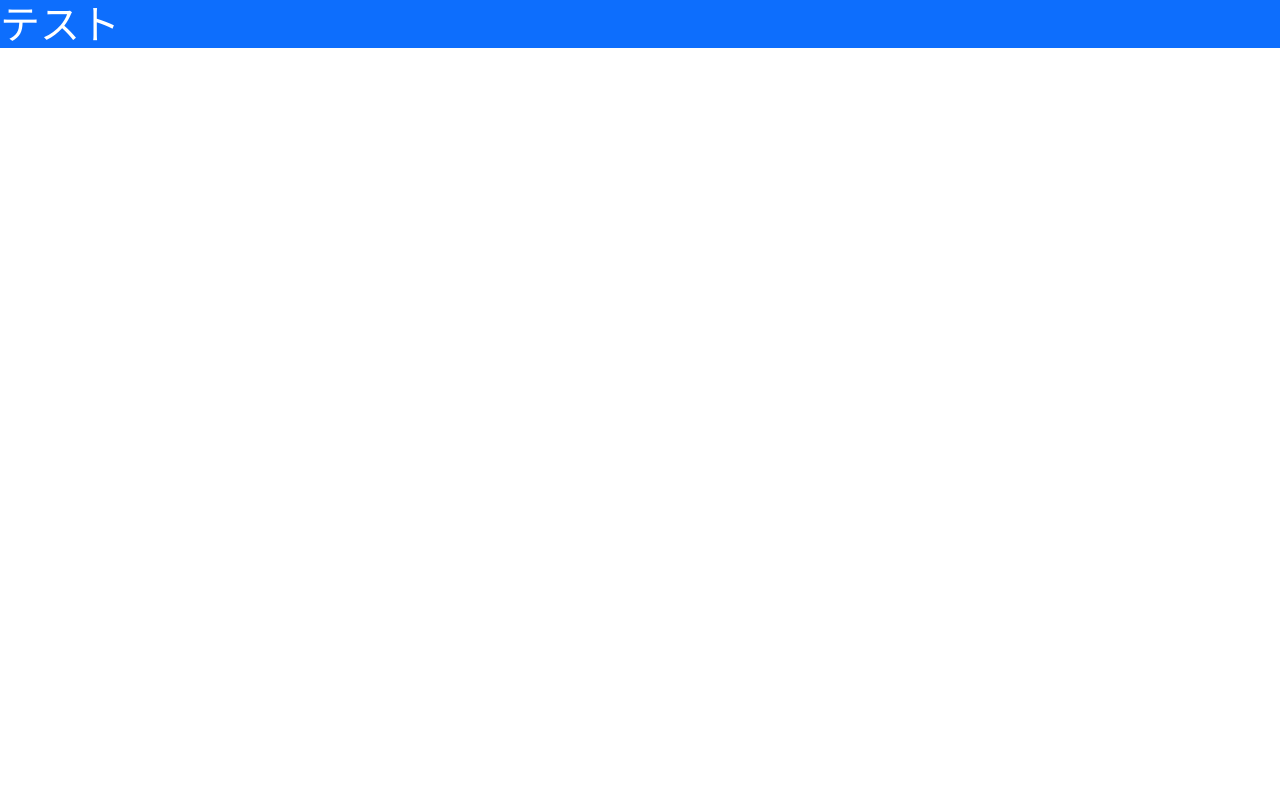
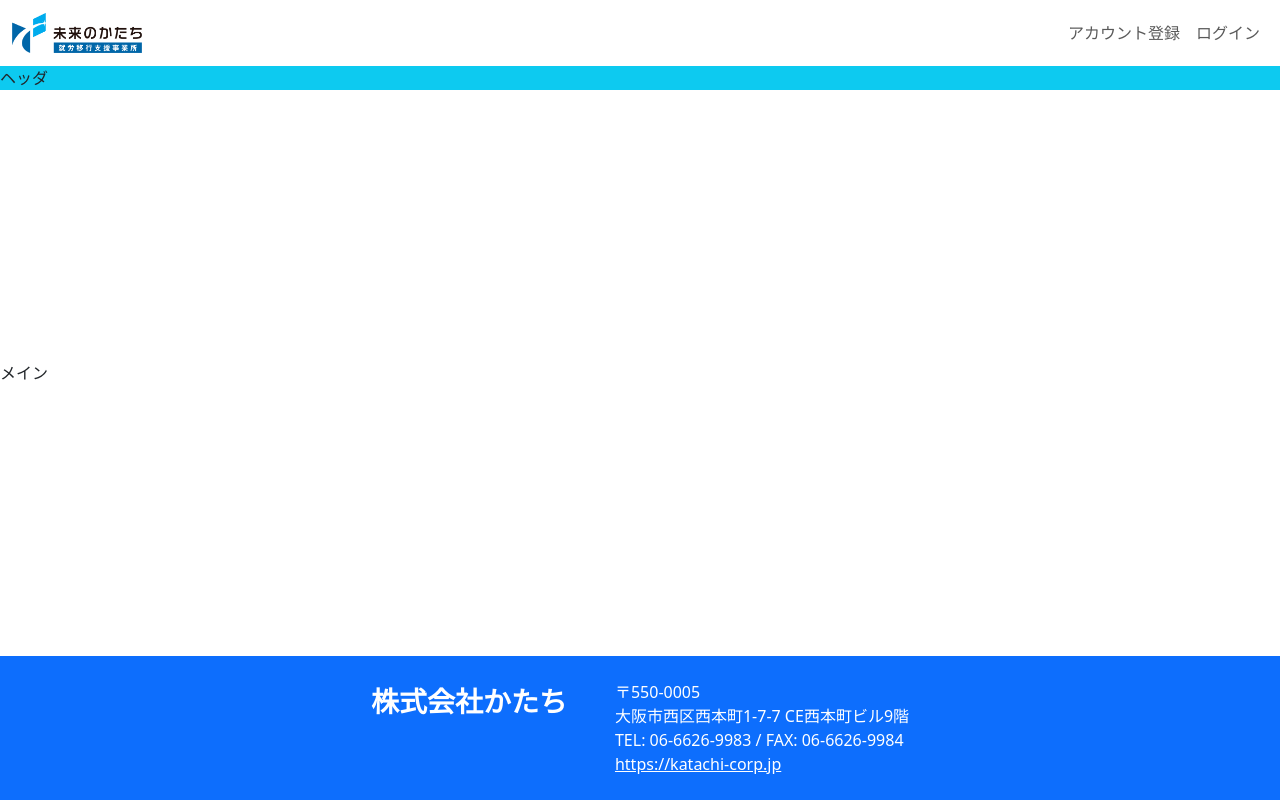
Before and after one commit to shibamirai/katachi_blog_django, a Django app: page / in a window 1280 px wide. Run offline with Django 5.2, Linux system fonts and the light colour scheme; some libraries are stand-ins or nearby versions.

Commit message:
ベーステンプレート作成

```diff
--- /dev/null
+++ b/blog/templates/blog/index.html
@@ -0,0 +1,9 @@
+{% extends 'base.html' %}
+
+{% block head %}
+    <div class="bg-info">ヘッダ</div>
+{% endblock %}
+
+{% block content %}
+    <div>メイン</div>
+{% endblock %}
--- a/blog/urls.py
+++ b/blog/urls.py
@@ -2,5 +2,5 @@ from django.urls import path
 from . import views
 
 urlpatterns = [
-    path('', views.index_view)
+    path('', views.index_view, name='home')
 ]
--- a/blog/views.py
+++ b/blog/views.py
@@ -1,4 +1,4 @@
 from django.shortcuts import render
 
 def index_view(request):
-    return render(request, 'base.html')
+    return render(request, 'blog/index.html')
--- a/config/settings.py
+++ b/config/settings.py
@@ -122,6 +122,9 @@ USE_TZ = True
 # https://docs.djangoproject.com/en/5.2/howto/static-files/
 
 STATIC_URL = 'static/'
+STATICFILES_DIRS = [
+    BASE_DIR / 'static',
+]
 
 # Default primary key field type
 # https://docs.djangoproject.com/en/5.2/ref/settings/#default-auto-field
--- a/templates/base.html
+++ b/templates/base.html
@@ -10,8 +10,17 @@
     {% bootstrap_javascript %}
 </head>
 <body>
-    <div class="bg-primary">
-        <h1 class="text-white">テスト</h1>
+    <div class="min-vh-100 d-flex flex-column">
+        {% include 'nav.html' %}
+
+        {% block head %}
+        {% endblock %}
+        <div class="flex-grow-1 align-content-center">
+            {% block content %}
+            {% endblock content %}
+        </div>
+
+        {% include 'footer.html' %}
     </div>
 </body>
 </html>
--- /dev/null
+++ b/templates/footer.html
@@ -0,0 +1,15 @@
+<footer class="bg-primary py-4 text-white d-flex flex-wrap justify-content-center column-gap-5 {{ class }}">
+    <p class="fs-3 fw-bold">
+        株式会社かたち
+    </p>
+    <ul class="list-group list-inline">
+        <li>〒550-0005</li>
+        <li>大阪市西区西本町1-7-7 CE西本町ビル9階</li>
+        <li>TEL: 06-6626-9983 / FAX: 06-6626-9984</li>
+        <li>
+            <a href="https://katachi-corp.jp" class="text-white">
+                https://katachi-corp.jp
+            </a>
+        </li>
+    </ul>
+</footer>
--- /dev/null
+++ b/templates/nav.html
@@ -0,0 +1,29 @@
+{% load static %}
+
+<nav class="navbar navbar-expand-lg bg-white">
+    <div class="container-fluid">
+        <a class="navbar-brand" href="{% url 'home' %}">
+            <img src="{% static 'logo.png' %}"
+                alt="大阪就労移行支援 未来のかたち｜プログラミング・IT特化"
+                height="40"
+            >
+        </a>
+        <button class="navbar-toggler" type="button" data-bs-toggle="collapse" data-bs-target="#navbarNav" aria-controls="navbarNav" aria-expanded="false" aria-label="Toggle navigation">
+            <span class="navbar-toggler-icon"></span>
+        </button>
+        <div class="collapse navbar-collapse justify-content-end" id="navbarNav">
+            <ul class="navbar-nav">
+                <li class="nav-item">
+                    <a href="#"
+                        class="nav-link"
+                    >アカウント登録</a>
+                </li>
+                <li class="nav-item">
+                    <a href="#"
+                        class="nav-link"
+                    >ログイン</a>
+                </li>
+            </ul>
+        </div>
+    </div>
+</nav>
```
Also changed, not shown: static/logo.png (added).
